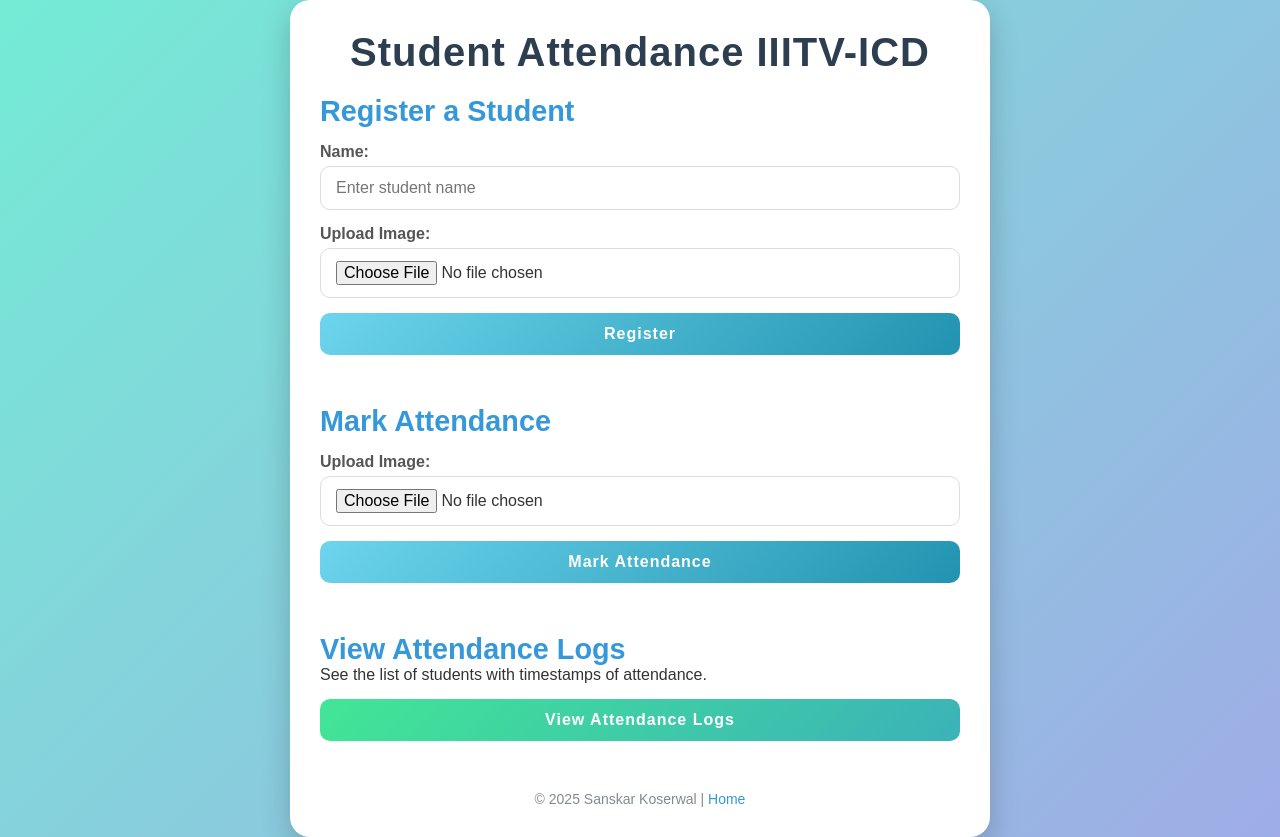
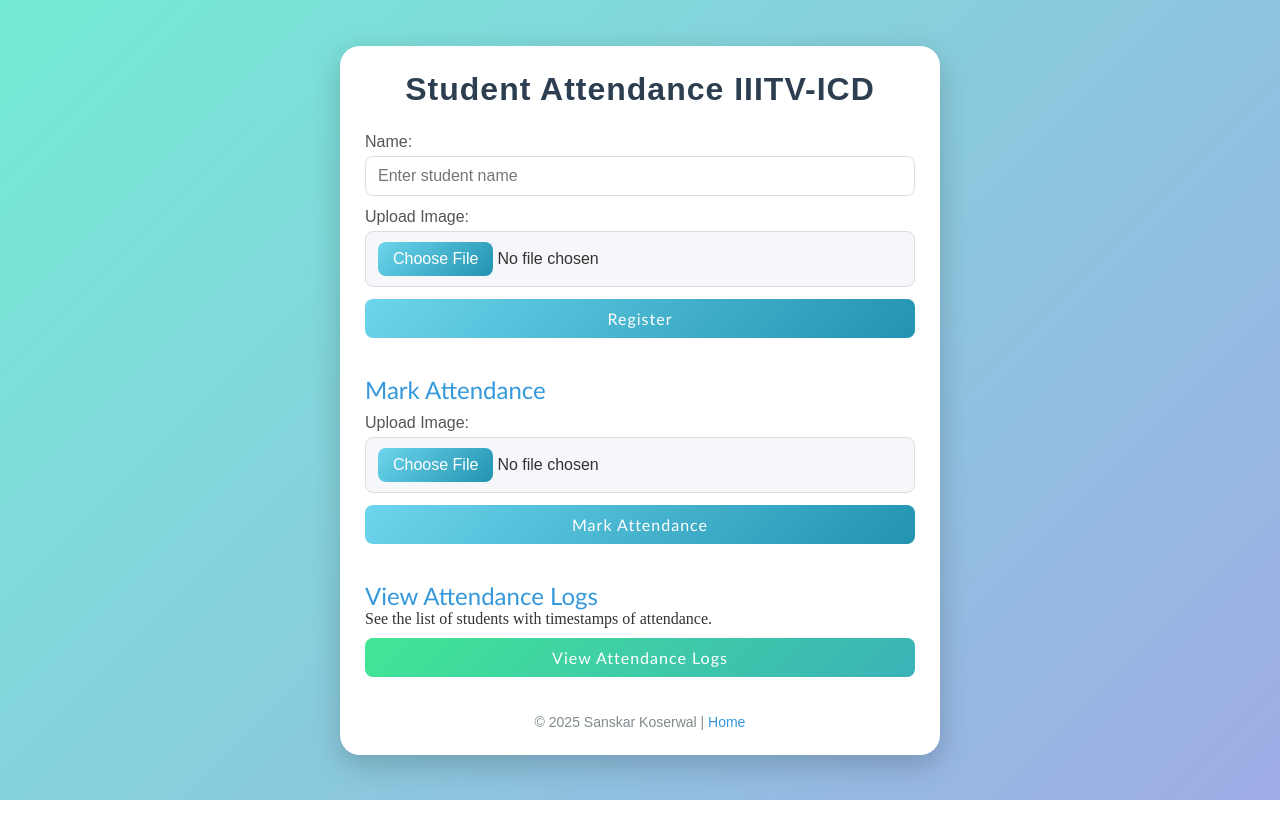
Before and after one commit to sanskar008/FaceMark, a Flask app: template templates/index4.html in a window 1280 px wide. After the commit the page ends 800 px from the top, so only its background shows below. Run offline with Flask 3, Linux system fonts and the light colour scheme; the template is opened without the code that fills it, so the values that code supplies are empty.

Commit message:
choose file button designed

```diff
--- a/templates/index4.html
+++ b/templates/index4.html
@@ -21,59 +21,63 @@
         align-items: center;
         min-height: 100vh;
         overflow-x: hidden;
+        padding: 20px 0;
       }
 
       .container {
         background: #fff;
         border-radius: 20px;
         box-shadow: 0 10px 30px rgba(0, 0, 0, 0.2);
-        width: 90%;
-        max-width: 700px;
-        padding: 30px;
+        width: 80%;
+        max-width: 600px;
+        padding: 25px;
         animation: fadeIn 1.5s ease;
-        transform: translateY(-50px);
+        transform: translateY(-30px);
         animation-fill-mode: forwards;
       }
 
       h1 {
         text-align: center;
         color: #2c3e50;
-        margin-bottom: 20px;
-        font-size: 2.5rem;
+        margin-bottom: 15px;
+        font-size: 2rem;
         font-weight: bold;
         letter-spacing: 1px;
       }
 
       h2 {
         color: #3498db;
-        margin-top: 20px;
-        font-size: 1.8rem;
+        margin-top: 15px;
+        font-size: 1.5rem;
+        font-weight: normal;
+        font-family: "Trebuchet MS", sans-serif;
       }
 
       form {
-        margin-bottom: 20px;
-        padding: 15px 0;
+        margin-bottom: 15px;
+        padding: 10px 0;
       }
 
       label {
         display: block;
         margin-bottom: 5px;
-        font-weight: bold;
+        font-weight: normal;
         color: #555;
         font-size: 1rem;
+        font-family: "Arial", sans-serif;
       }
 
       input[type="text"],
       input[type="file"],
       button {
         width: 100%;
-        padding: 12px 15px;
-        margin-bottom: 15px;
+        padding: 10px 12px;
+        margin-bottom: 12px;
         border: 1px solid #ddd;
-        border-radius: 10px;
+        border-radius: 8px;
         font-size: 1rem;
         transition: all 0.3s ease;
-        font-family: "Poppins", sans-serif;
+        font-family: "Arial", sans-serif;
       }
 
       input[type="text"]:focus,
@@ -83,45 +87,74 @@
         box-shadow: 0 0 8px rgba(52, 152, 219, 0.3);
       }
 
+      /* Custom Style for file input */
+      input[type="file"] {
+        padding: 10px 12px;
+        border: 1px solid #ddd;
+        border-radius: 8px;
+        background-color: #f5f7fa;
+        cursor: pointer;
+        font-family: "Arial", sans-serif;
+      }
+
+      input[type="file"]::file-selector-button {
+        background: linear-gradient(135deg, #6dd5ed, #2193b0);
+        color: white;
+        padding: 8px 15px;
+        border: none;
+        border-radius: 8px;
+        cursor: pointer;
+        font-weight: normal;
+        font-family: "Arial", sans-serif;
+        transition: all 0.3s ease;
+      }
+
+      input[type="file"]::file-selector-button:hover {
+        background: linear-gradient(135deg, #2193b0, #6dd5ed);
+        transform: translateY(-2px);
+        box-shadow: 0 3px 8px rgba(0, 0, 0, 0.15);
+      }
+
       button {
         background: linear-gradient(135deg, #6dd5ed, #2193b0);
         color: #fff;
         border: none;
         cursor: pointer;
-        font-weight: bold;
+        font-weight: normal;
         letter-spacing: 1px;
+        font-family: "Trebuchet MS", serif;
       }
 
       button:hover {
         background: linear-gradient(135deg, #2193b0, #6dd5ed);
-        transform: translateY(-3px);
-        box-shadow: 0 4px 10px rgba(0, 0, 0, 0.15);
+        transform: translateY(-2px);
+        box-shadow: 0 3px 8px rgba(0, 0, 0, 0.15);
       }
 
       .redirect {
-        margin-top: 20px;
+        margin-top: 15px;
       }
 
       .redirect button {
         background: linear-gradient(135deg, #42e695, #3bb2b8);
         color: #fff;
         border: none;
-        padding: 12px;
+        padding: 10px;
         width: 100%;
         font-size: 1rem;
-        border-radius: 10px;
+        border-radius: 8px;
         transition: all 0.3s ease;
       }
 
       .redirect button:hover {
         background: linear-gradient(135deg, #3bb2b8, #42e695);
-        transform: translateY(-3px);
-        box-shadow: 0 4px 10px rgba(0, 0, 0, 0.15);
+        transform: translateY(-2px);
+        box-shadow: 0 3px 8px rgba(0, 0, 0, 0.15);
       }
 
       footer {
         text-align: center;
-        margin-top: 20px;
+        margin-top: 15px;
         font-size: 14px;
         color: #7f8c8d;
       }
@@ -138,7 +171,7 @@
       @keyframes fadeIn {
         0% {
           opacity: 0;
-          transform: translateY(-50px);
+          transform: translateY(-30px);
         }
         100% {
           opacity: 1;
@@ -146,14 +179,26 @@
         }
       }
     </style>
+    <script>
+      // Function to reload the page after form submission
+      function reloadPage() {
+        setTimeout(function () {
+          location.reload(); // Reload the page
+        }, 1000); // 1 second delay
+      }
+    </script>
   </head>
   <body>
     <div class="container">
       <h1>Student Attendance IIITV-ICD</h1>
 
       <!-- Register a Student Section -->
-      <h2>Register a Student</h2>
-      <form action="/register" method="post" enctype="multipart/form-data">
+      <form
+        action="/register"
+        method="post"
+        enctype="multipart/form-data"
+        onsubmit="reloadPage()"
+      >
         <label for="name">Name:</label>
         <input
           type="text"
@@ -169,7 +214,12 @@
 
       <!-- Mark Attendance Section -->
       <h2>Mark Attendance</h2>
-      <form action="/attendance" method="post" enctype="multipart/form-data">
+      <form
+        action="/attendance"
+        method="post"
+        enctype="multipart/form-data"
+        onsubmit="reloadPage()"
+      >
         <label for="attendance-image">Upload Image:</label>
         <input
           type="file"
@@ -184,8 +234,10 @@
       <!-- View Attendance Log Section -->
       <div class="redirect">
         <h2>View Attendance Logs</h2>
-        <p>See the list of students with timestamps of attendance.</p>
-        <form action="/attendance-log" method="get">
+        <p style="font-family: 'Times New Roman', serif">
+          See the list of students with timestamps of attendance.
+        </p>
+        <form action="/attendance-log" method="get" onsubmit="reloadPage()">
           <button type="submit">View Attendance Logs</button>
         </form>
       </div>
@@ -194,4 +246,3 @@
     </div>
   </body>
 </html>
-<!--This contains designed and coloured ui-->
```
Also changed, not shown: UI design idea 1.png (added), UI design idea.png (added), instance/students.db, students/Hridyansh.jpg (added), students/Li.jpg (added), templates/Montserrat-Regular.ttf (added).
